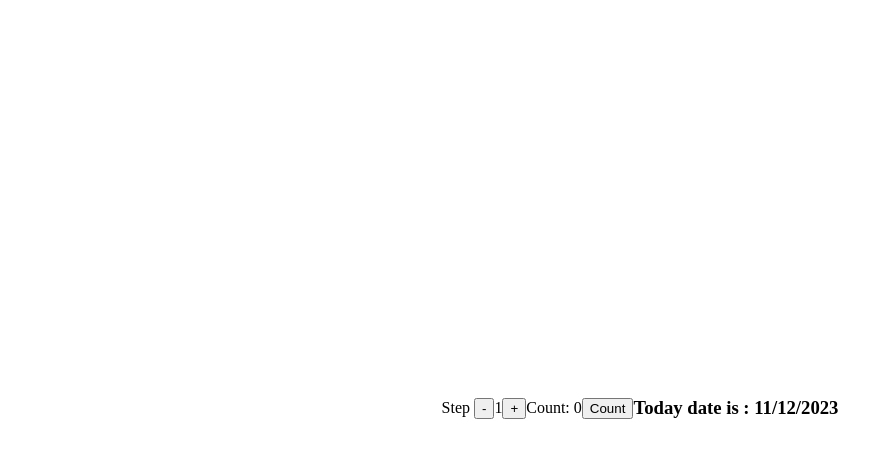
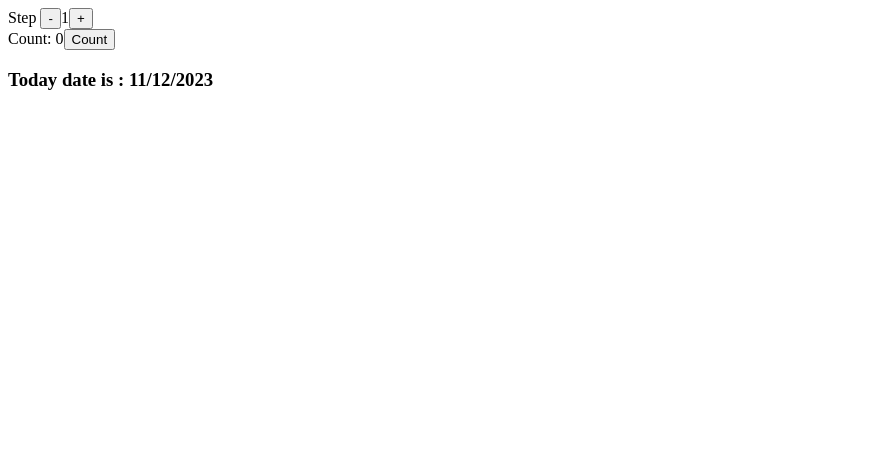
Before and after one commit to kledihaxhimali/homework, a React (Create React App) app: page / in a window 1280 px wide. Shown: the top 458 px of the page, without its empty margins (0-893 px from the left). Built offline with nearby package versions, Linux system fonts and the light colour scheme.

Commit message:
superseksi remove - in<0

```diff
--- a/src/App.js
+++ b/src/App.js
@@ -1,4 +1,4 @@
-import { useState, useEffect } from "react";
+import { useState } from "react";
 
 export default function App() {
   const [step, setStep] = useState(1);
@@ -24,7 +24,7 @@ export default function App() {
   return (
     <div
       style={{
-        display: "flex",
+        display: "block",
         alignItems: "center",
         justifyContent: "center",
         height: "100vh",
@@ -52,7 +52,7 @@ export default function App() {
         ) : null}
         {count < 0 ? (
           <h3>
-            The date before {count} days was: {date.toLocaleDateString()}
+            The date before {count * -1} days was: {date.toLocaleDateString()}
           </h3>
         ) : null}
       </div>
```
